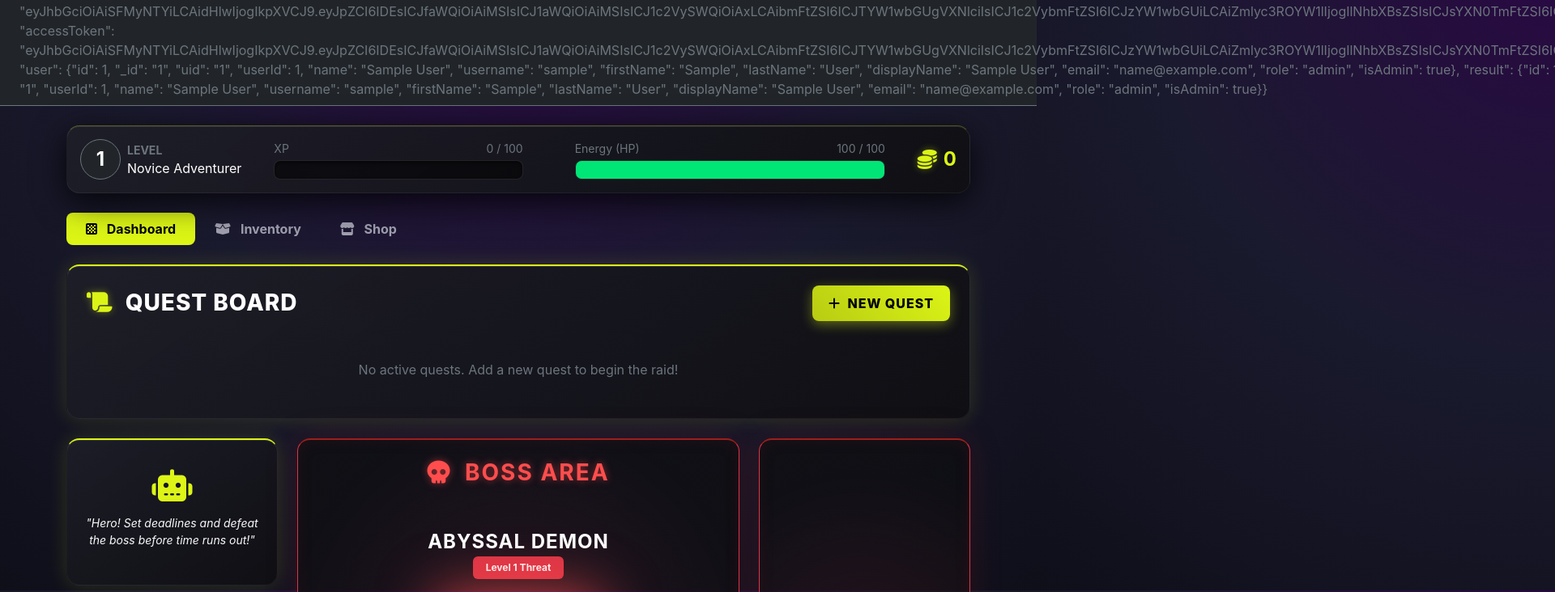
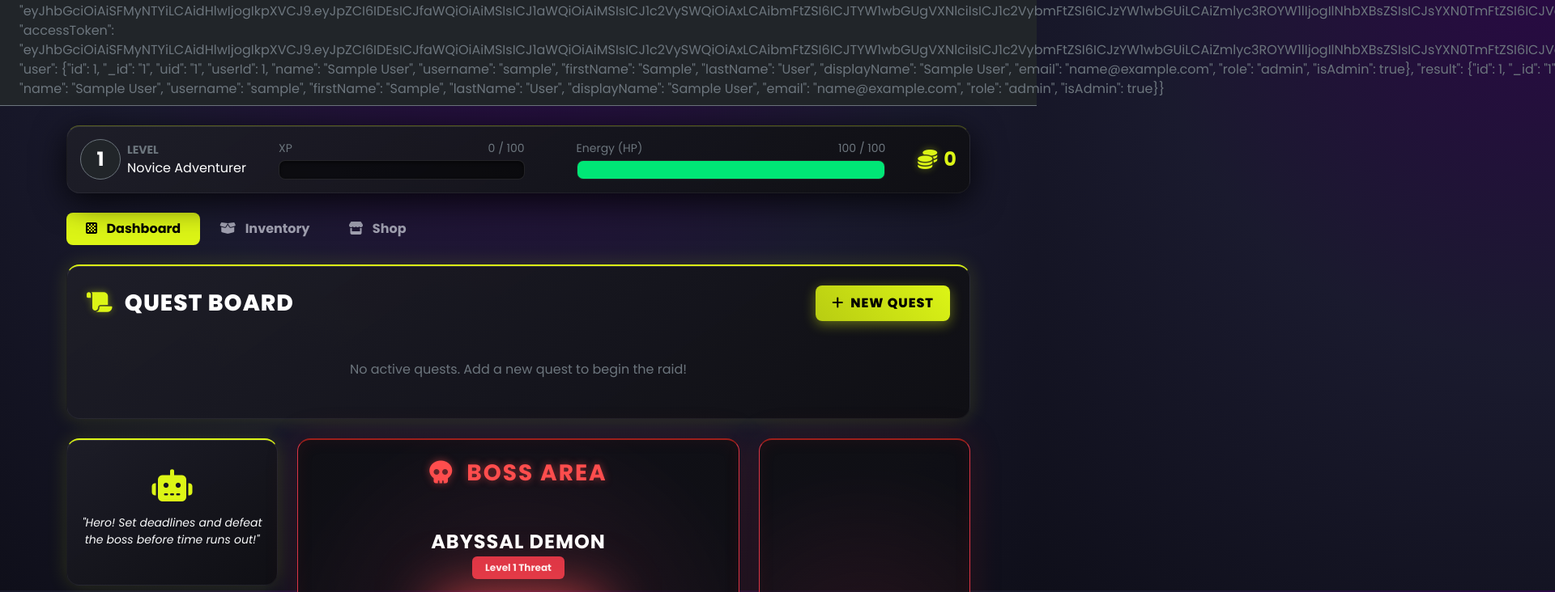
Before and after one commit to suciwrnd/todolist_dummy, a plain HTML site: page prakpbw/index.html in a window 1280 px wide. Shown: the part 70-802 px from the top of the page at 81% size, 1920 px wide, since content can reach past the window. Drawn offline with nearby package versions, Linux system fonts and the light colour scheme; sample sign-in values are in the browser's storage; grey boxes are pictures that could not be loaded.

Commit message:
Change font family from Inter to Poppins

```diff
--- a/prakpbw/assets/css/style.css
+++ b/prakpbw/assets/css/style.css
@@ -17,7 +17,7 @@ body {
   background: radial-gradient(circle at 50% 0%, #2a0845 0%, #1a1a2e 50%, #0f0f1a 100%);
   background-attachment: fixed;
   color: var(--text-primary);
-  font-family: 'Inter', 'Segoe UI', sans-serif;
+  font-family: 'Poppins', 'Segoe UI', sans-serif;
   overflow-x: hidden;
   min-height: 100vh;
 }
```
